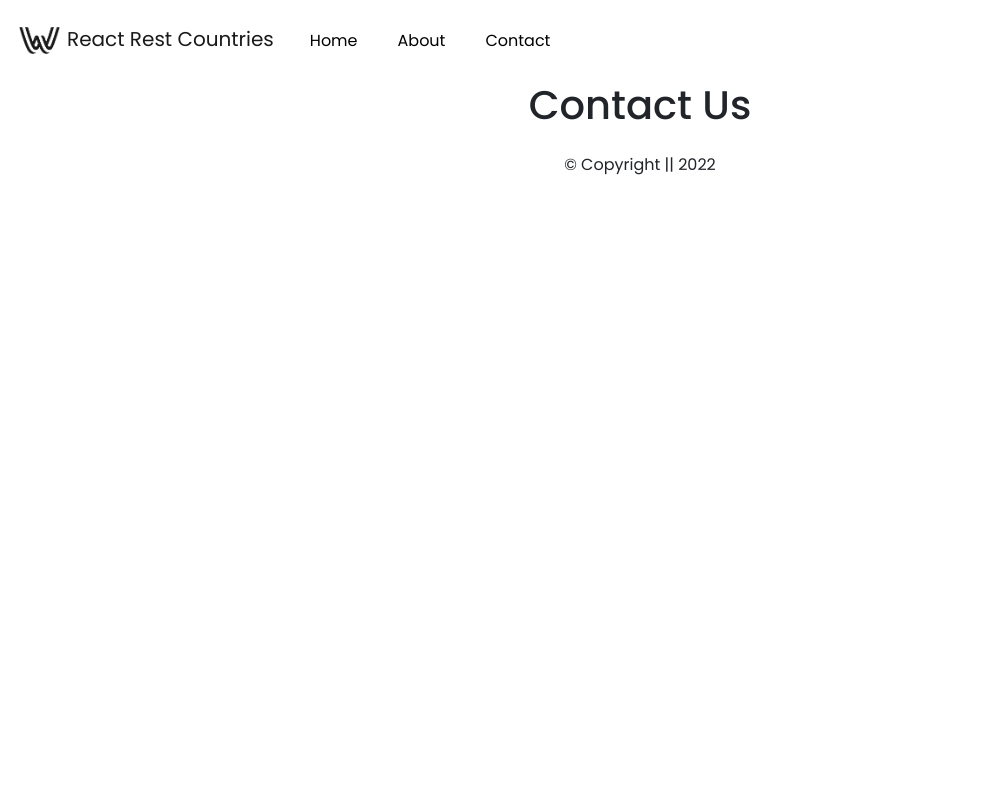
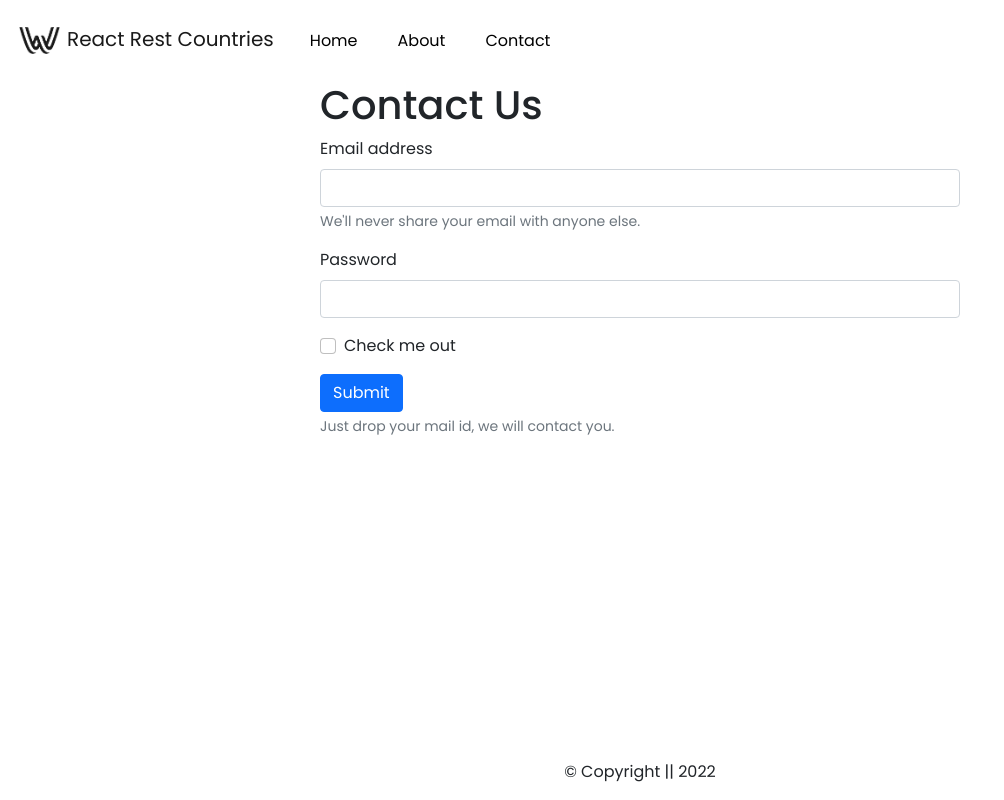
Before and after one commit to jinx71/react-rest-countries, a React (Create React App) app: page /contact in a window 1280 px wide. Shown: the whole page, without its empty margins (0-1004 px from the left). Built offline with nearby package versions, Linux system fonts and the light colour scheme.

Commit message:
Footer, Contact Form, About Us Added

```diff
--- a/public/index.html
+++ b/public/index.html
@@ -29,8 +29,23 @@
     rel="stylesheet">
   <title>World Tour With API</title>
   <style>
+    html {
+      height: 100%;
+      box-sizing: border-box;
+    }
+
+    *,
+    *:before,
+    *:after {
+      box-sizing: inherit;
+    }
+
     body {
       font-family: 'Poppins', sans-serif !important;
+      position: relative;
+      margin: 0;
+      padding-bottom: 6rem;
+      min-height: 100%;
     }
   </style>
 </head>
--- a/src/Component/About/About.js
+++ b/src/Component/About/About.js
@@ -2,8 +2,13 @@ import React from 'react';
 
 const About = () => {
     return (
-        <div>
-            <h1>This is About Page</h1>
+        <div className="p-4 w-50 mx-auto">
+            <h2 style={{ textAlign: "left" }}>About Us!</h2>
+            <h3 style={{ textAlign: "left" }}>Welcome To <span id="W_Name1">React Rest Countries</span></h3>
+            <p style={{ textAlign: "left" }}><span id="W_Name2">React Rest Countries</span> is a Professional <span id="W_Type1">Educational</span> Platform. Here we will provide you only interesting content, which you will like very much. We're dedicated to providing you the best of <span id="W_Type2">Educational site</span>, with a focus on dependability and <span id="W_Spec">React App</span>. We're working to turn our passion for <span id="W_Type3">Educational site</span> into a booming <a href="https://www.blogearns.com/2021/05/free-about-us-page-generator.html" rel="do-follow" style={{ color: "inherit", textDecoration: "none" }}>online website</a>. We hope you enjoy our <span id="W_Type4">Educational site</span> as much as we enjoy offering them to you.</p>
+            <p style={{ textAlign: "left" }}>I will keep posting more important posts on my Website for all of you. Please give your support and love.</p>
+            <p style={{ fontWeight: "bold", textAlign: "center" }}>Thanks For Visiting Our Site <br></br>
+                <span style={{ color: "blue", fontSize: "16px", fontWeight: "bold", textAlign: "center" }}>Have a nice day!</span></p>
         </div>
     );
 };
--- a/src/Component/Contact/Contact.js
+++ b/src/Component/Contact/Contact.js
@@ -2,8 +2,25 @@ import React from 'react';
 
 const Contact = () => {
     return (
-        <div>
+        <div className='w-50 mx-auto text-start'>
             <h1>Contact Us</h1>
+            <form>
+                <div className="mb-3">
+                    <label for="exampleInputEmail1" className="form-label">Email address</label>
+                    <input type="email" className="form-control" id="exampleInputEmail1" aria-describedby="emailHelp" />
+                    <div id="emailHelp" className="form-text">We'll never share your email with anyone else.</div>
+                </div>
+                <div className="mb-3">
+                    <label for="exampleInputPassword1" className="form-label">Password</label>
+                    <input type="password" className="form-control" id="exampleInputPassword1" />
+                </div>
+                <div className="mb-3 form-check">
+                    <input type="checkbox" className="form-check-input" id="exampleCheck1" />
+                    <label className="form-check-label" for="exampleCheck1">Check me out</label>
+                </div>
+                <button type="submit" className="btn btn-primary">Submit</button>
+            </form>
+            <div id="emailHelp" className="form-text">Just drop your mail id, we will contact you.</div>
         </div>
     );
 };
--- a/src/Component/Footer/Footer.css
+++ b/src/Component/Footer/Footer.css
@@ -0,0 +1,7 @@
+.footer {
+    position: absolute;
+    right: 0;
+    bottom: 0;
+    left: 0;
+    text-align: center;
+}
--- a/src/Component/Footer/Footer.js
+++ b/src/Component/Footer/Footer.js
@@ -1,8 +1,9 @@
 import React from 'react';
+import './Footer.css';
 
 const Footer = () => {
     return (
-        <div class="card container-fluid border-0">
+        <div class="card container-fluid border-0 footer">
             <div class="card-body">
                 &copy; Copyright || 2022
             </div>
```
Also changed, not shown: package.json (+4 -3 lines), build.txt (added), 11 other files (tests, documents, lock files or other folders).
